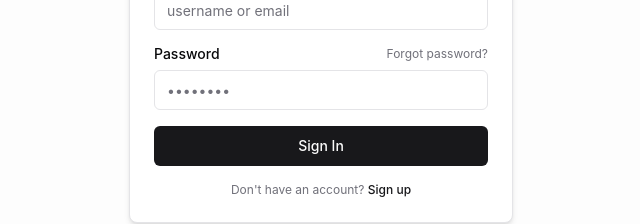
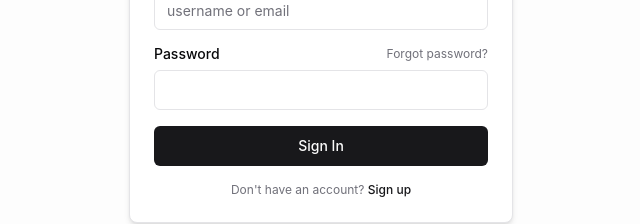
Before and after one commit to 23053450-ui/CampusHub, a React (Vite) app in the folder frontend/: page /login in a window 1280 px wide. Shown: the part 432-656 px from the top of the page, without its empty margins (319-959 px from the left). Built offline with nearby package versions, Linux system fonts and the light colour scheme; no server answers.

Commit message:
fix(auth): remove bullet placeholder from password input

```diff
--- a/frontend/src/features/auth/components/LoginForm.tsx
+++ b/frontend/src/features/auth/components/LoginForm.tsx
@@ -269,7 +269,6 @@ export const LoginForm: React.FC<LoginFormProps> = ({ isMock, onSuccess }) => {
             <Input
               id="password"
               type="password"
-              placeholder="••••••••"
               autoComplete={mode === "signin" ? "current-password" : "new-password"}
               value={password}
               onChange={(e) => setPassword(e.target.value)}
```
